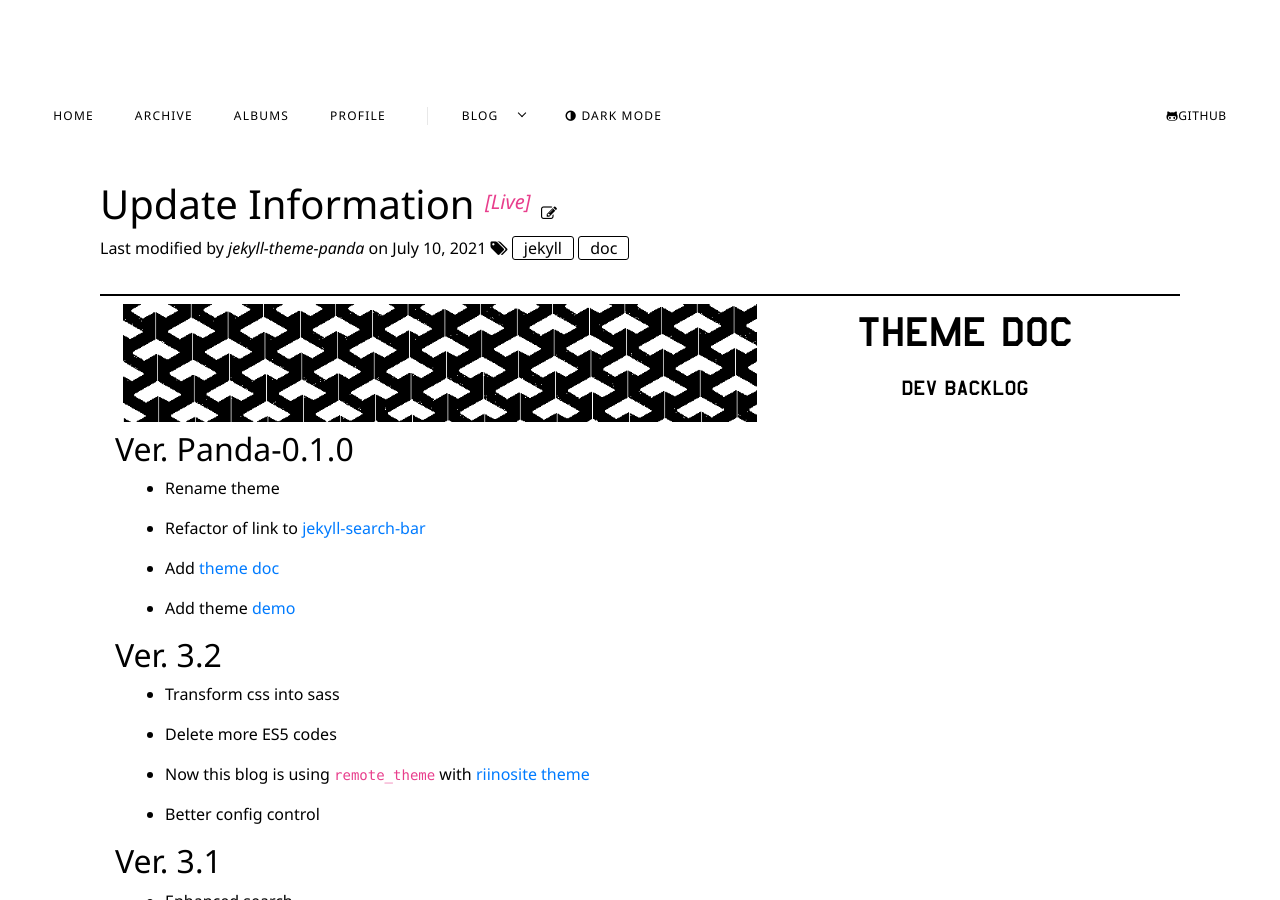
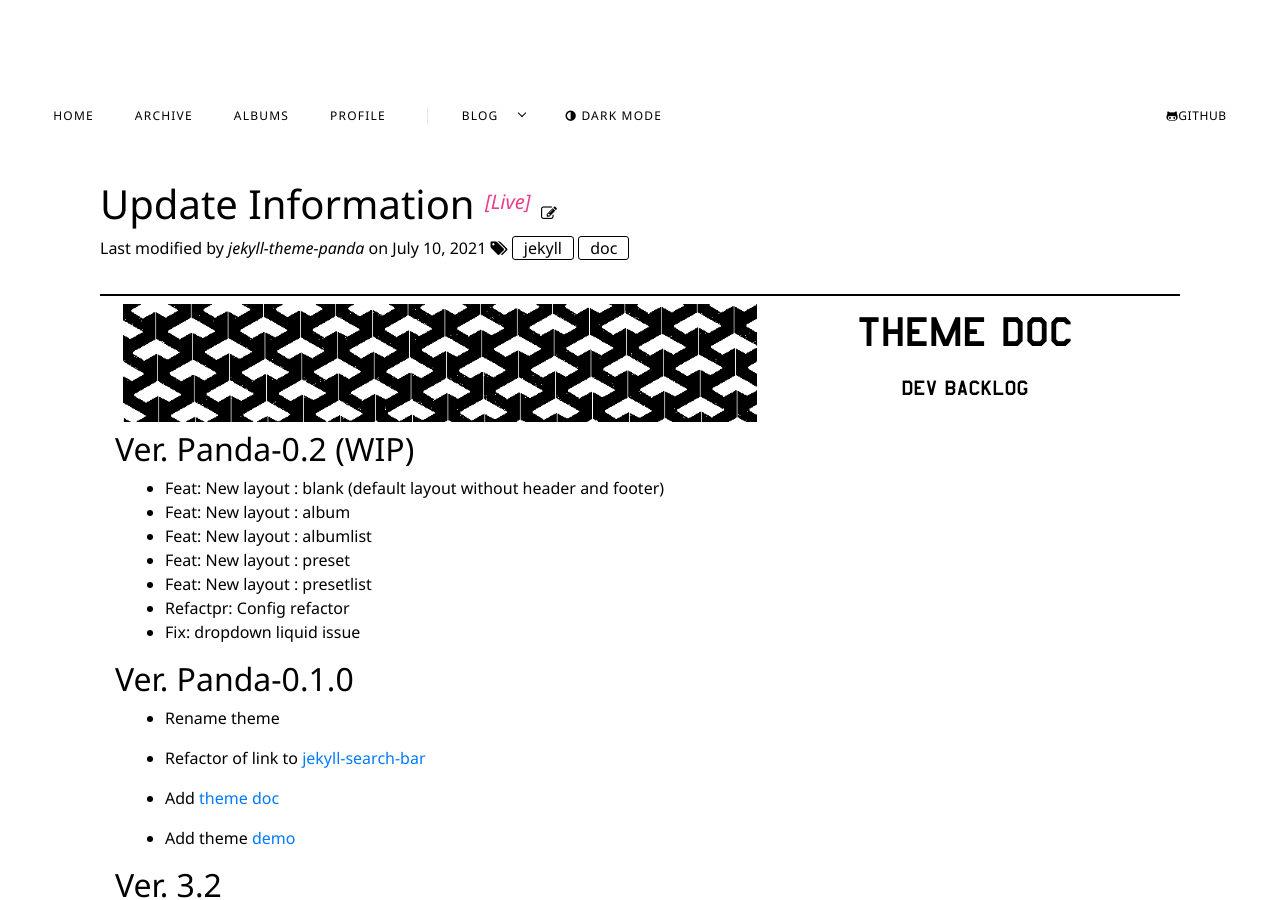
Before and after one commit to sorphwer/jekyll-theme-panda, a Jekyll site: the page built from _posts/2020-6-19-dev-routine.md, in a window 1280 px wide and 900 px high. Built offline with Jekyll 4.4.1, drawn with Linux system fonts in a browser that asks for light colours; some web fonts are replaced; comment, search, counter and statistics services are not loaded.

Commit message:
update routine

```diff
--- a/_posts/2020-6-19-dev-routine.md
+++ b/_posts/2020-6-19-dev-routine.md
@@ -12,6 +12,15 @@ banner-subtitle: Dev Backlog
 last-modify: 2021-07-10 10:30:00 +0000
 
 ---
+## Ver. Panda-0.2 (WIP)
+
+- Feat: New layout : blank (default layout without header and footer)
+- Feat: New layout : album
+- Feat: New layout : albumlist
+- Feat: New layout : preset
+- Feat: New layout : presetlist
+- Refactpr: Config refactor
+- Fix: dropdown liquid issue
 
 ## Ver. Panda-0.1.0
 
```
